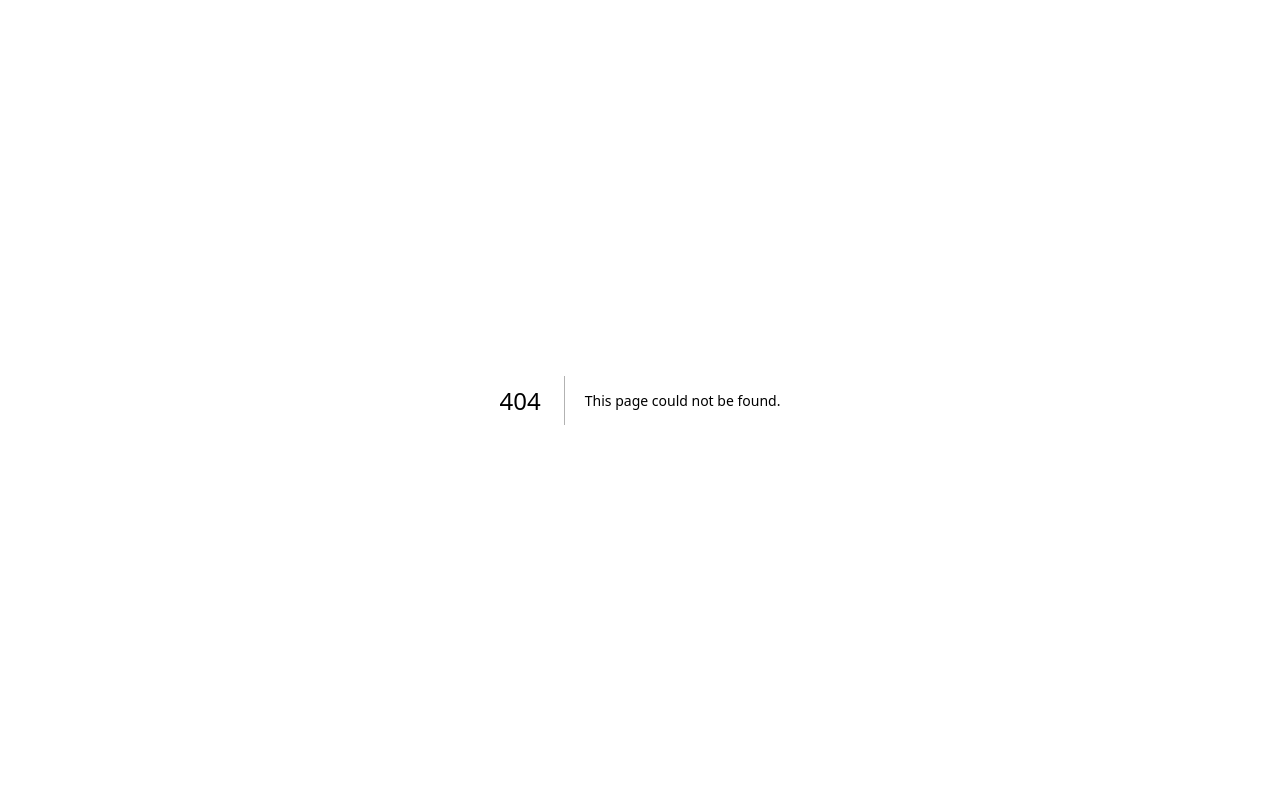
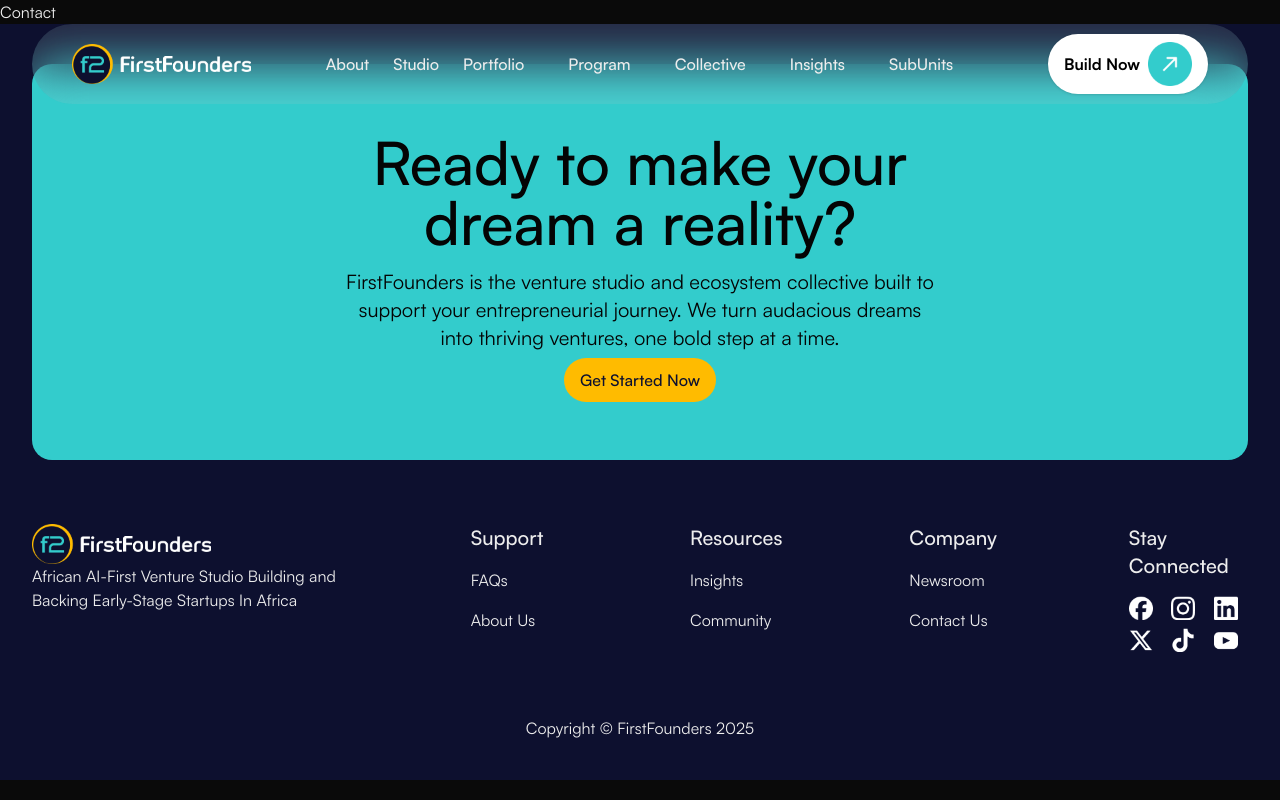
Before and after one commit to imole97/f2-landing-page, a Next.js app: page /contact in a window 1280 px wide. Before the commit this address had no page. Built offline with nearby package versions, Linux system fonts and the light colour scheme; some icons are missing.

Commit message:
footer link update

```diff
--- /dev/null
+++ b/src/app/(main)/contact/page.tsx
@@ -0,0 +1,9 @@
+import React from 'react'
+
+const Contact = () => {
+  return (
+    <div>Contact</div>
+  )
+}
+
+export default Contact
--- a/src/components/home/FAQ.tsx
+++ b/src/components/home/FAQ.tsx
@@ -40,7 +40,7 @@ const FAQ = () => {
     };
 
   return (
-      <div className='bg-white py-10'>
+      <div id="faq" className='bg-white py-10'>
           <h5 className='font-medium text-4xl text-center my-5 max-w-[729px] leading-[120%] text-[#040404] mx-auto  lg:text-6xl'>Frequently Asked Questions</h5>
           <div className="max-w-[1140px] mx-auto p-6 bg-white">
       <div className="space-y-0">
--- a/src/components/layout/Footer.tsx
+++ b/src/components/layout/Footer.tsx
@@ -3,12 +3,15 @@ import Container from "./Container";
 import CustomImage from "../ui/CustomImages";
 import Link from "next/link";
 const socials = [
-  "/images/facebook.png",
-  "/images/insta.png",
-  "/images/linkedin.png",
-  "/images/x.png",
-  "/images/tiktok.png",
-  "/images/youtube.png",
+  {
+    img: "/images/facebook.png",
+    link:"https://web.facebook.com/thefirstfounders/"
+  },
+ {img: "/images/insta.png",link:"https://www.instagram.com/firstfounders.cc/"},
+  {img:"/images/linkedin.png",link:"https://www.linkedin.com/company/firstfoundersventurestudio/"},
+  {img:"/images/x.png",link:"https://x.com/firstfounderscc"},
+  {img:"/images/tiktok.png",link:"https://www.tiktok.com/@firstfounders"},
+  {img:"/images/youtube.png",link:"https://www.youtube.com/@FirstFounders"},
 ];
 const Footer = () => {
   return (
@@ -56,7 +59,7 @@ const Footer = () => {
           </div>
           <div className="flex gap-4 flex-col">
             <p className="font-medium text-xl">Support</p>
-            <p>FAQs</p>
+            <Link href="/#faq">FAQs</Link>
             <Link  href="/about">About Us</Link>
           </div>
           <div className="flex gap-4 flex-col">
@@ -73,12 +76,14 @@ const Footer = () => {
             <p className="font-medium text-xl">Stay Connected</p>
             <div className="grid gap-2 grid-cols-3">
               {socials.map((item) => (
+              <Link  key={item.img} href={item.link} target="_blank">
                 <CustomImage
-                  key={item}
-                  alt="socials"
-                  className="aspect-[24/24] w-[24px] h-[24px]"
-                  src={item}
+
+                alt="socials"
+                className="aspect-[24/24] w-[24px] h-[24px]"
+                src={item.img}
                 />
+              </Link>
               ))}
             </div>
           </div>
```
